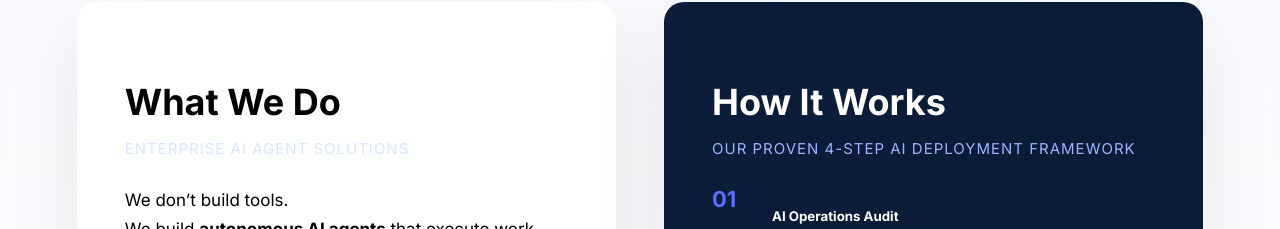
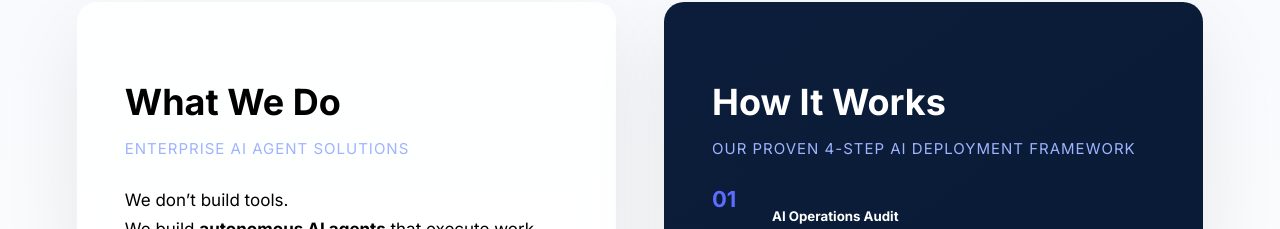
Before and after one commit to Yug-412/olyntotech, a React (Vite) app: page /home in a window 1280 px wide. Shown: the part 894-1123 px from the top of the page. Built offline with nearby package versions, Linux system fonts and the light colour scheme.

Commit message:
first commit

```diff
--- a/src/Home.css
+++ b/src/Home.css
@@ -420,7 +420,13 @@ html, body {
   color: #6c7aa0;
   margin-bottom: 28px;
 }
-
+.section-subtitle1 {
+  font-size: 15px;
+  letter-spacing: 1px;
+  text-transform: uppercase;
+  color: rgb(159, 179, 255);;
+  margin-bottom: 28px;
+}
 .enterprise-card.dark .section-subtitle {
   color: #9fb3ff;
 }
--- a/src/Home.jsx
+++ b/src/Home.jsx
@@ -54,7 +54,7 @@ const Home = () => {
         {/* LEFT */}
         <div className="enterprise-card reveal-left">
           <h2>What We Do</h2>
-          <p className="section-subtitle">Enterprise AI Agent Solutions</p>
+          <p className="section-subtitle1">Enterprise AI Agent Solutions</p>
 
           <p className="lead">
             We don’t build tools.<br />
```
